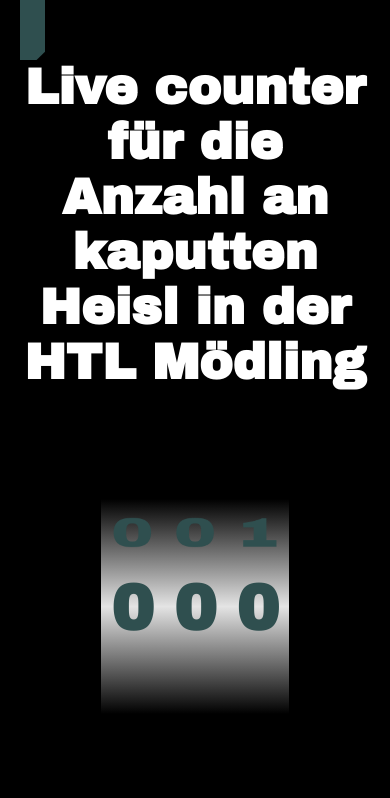
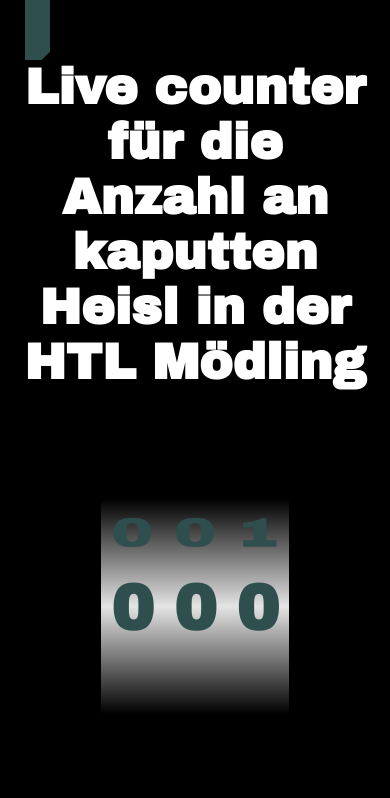
Before and after one commit to Chrisi2209/SchulklosKaputt, a Flask app: page / in a window 390 px wide. Shown: the top 798 px of the page. Run offline with Flask 3, Linux system fonts and the light colour scheme.

Commit message:
finishing touches on dropdown

```diff
--- a/app/static/styles.css
+++ b/app/static/styles.css
@@ -26,7 +26,7 @@ hr {
 /*** dropdownicon ***/
 :root {
     --dropdownicon_height: 80px;
-    --dropdownicon_left: 20px;
+    --dropdownicon_left: 25px;
     --dropdownicon_width: 25px;
     --dropdownicon_offset: -20px;
 
@@ -621,6 +621,9 @@ div.help-paragraph p {
         height: max-content;
         width: max-content;
         background-color: darkslategray;
+
+        border-bottom-left-radius: 10px;
+        border-bottom-right-radius: 10px;
     }
 
     .dropdownicon-container {
```
